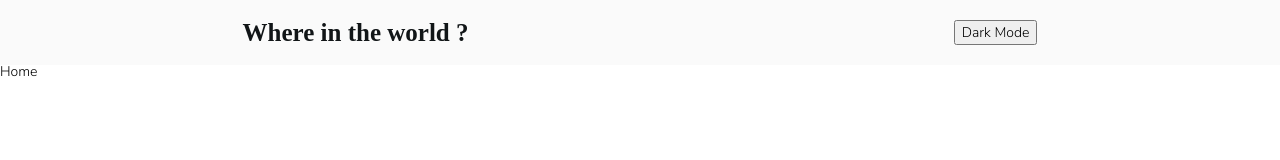
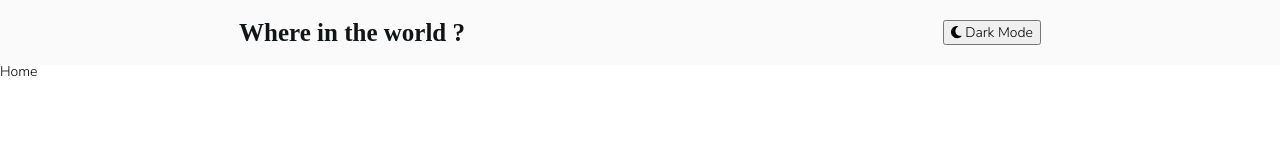
Before and after one commit to Mahdi-Falahati/rest-countries-dom-project, a React (Create React App) app: page / in a window 1280 px wide. Shown: the top 160 px of the page. Built offline with nearby package versions, Linux system fonts and the light colour scheme.

Commit message:
install font awesome

```diff
--- a/package.json
+++ b/package.json
@@ -3,6 +3,8 @@
   "version": "0.1.0",
   "private": true,
   "dependencies": {
+    "@fortawesome/free-solid-svg-icons": "^6.3.0",
+    "@fortawesome/react-fontawesome": "^0.2.0",
     "@testing-library/jest-dom": "^5.16.5",
     "@testing-library/react": "^13.4.0",
     "@testing-library/user-event": "^13.5.0",
--- a/public/index.html
+++ b/public/index.html
@@ -20,15 +20,6 @@
       rel="stylesheet"
     />
 
-    <!-- Font Awesome -->
-    <link
-      rel="stylesheet"
-      href="https://cdnjs.cloudflare.com/ajax/libs/font-awesome/6.3.0/css/all.min.css"
-      integrity="sha512-SzlrxWUlpfuzQ+pcUCosxcglQRNAq/DZjVsC0lE40xsADsfeQoEypE+enwcOiGjk/bSuGGKHEyjSoQ1zVisanQ=="
-      crossorigin="anonymous"
-      referrerpolicy="no-referrer"
-    />
-
     <title>Countries</title>
   </head>
   <body>
--- a/src/layouts/RootLayout.js
+++ b/src/layouts/RootLayout.js
@@ -1,19 +1,23 @@
-import { Outlet, NavLink } from "react-router-dom"
+import { faMoon } from "@fortawesome/free-solid-svg-icons";
+import { FontAwesomeIcon } from "@fortawesome/react-fontawesome";
+import { Outlet, NavLink } from "react-router-dom";
 
-import "./RootLayout.css"
+import "./RootLayout.css";
 
 export default function RootLayout() {
   return (
     <>
       <header className="header">
         <nav className="navbar">
-          <NavLink to="/">Where in the world ?</NavLink>
-          <button>Dark Mode</button>
+          <NavLink to="/">Where in the world ? </NavLink>
+          <button>
+          <FontAwesomeIcon icon={faMoon} /> Dark Mode <FontAwesomeIcon icon="fa-regular fa-moon" />
+          </button>
         </nav>
       </header>
       <main>
         <Outlet />
       </main>
     </>
-  )
+  );
 }
```
Also changed, not shown: 1 other file (tests, documents, lock files or other folders).
